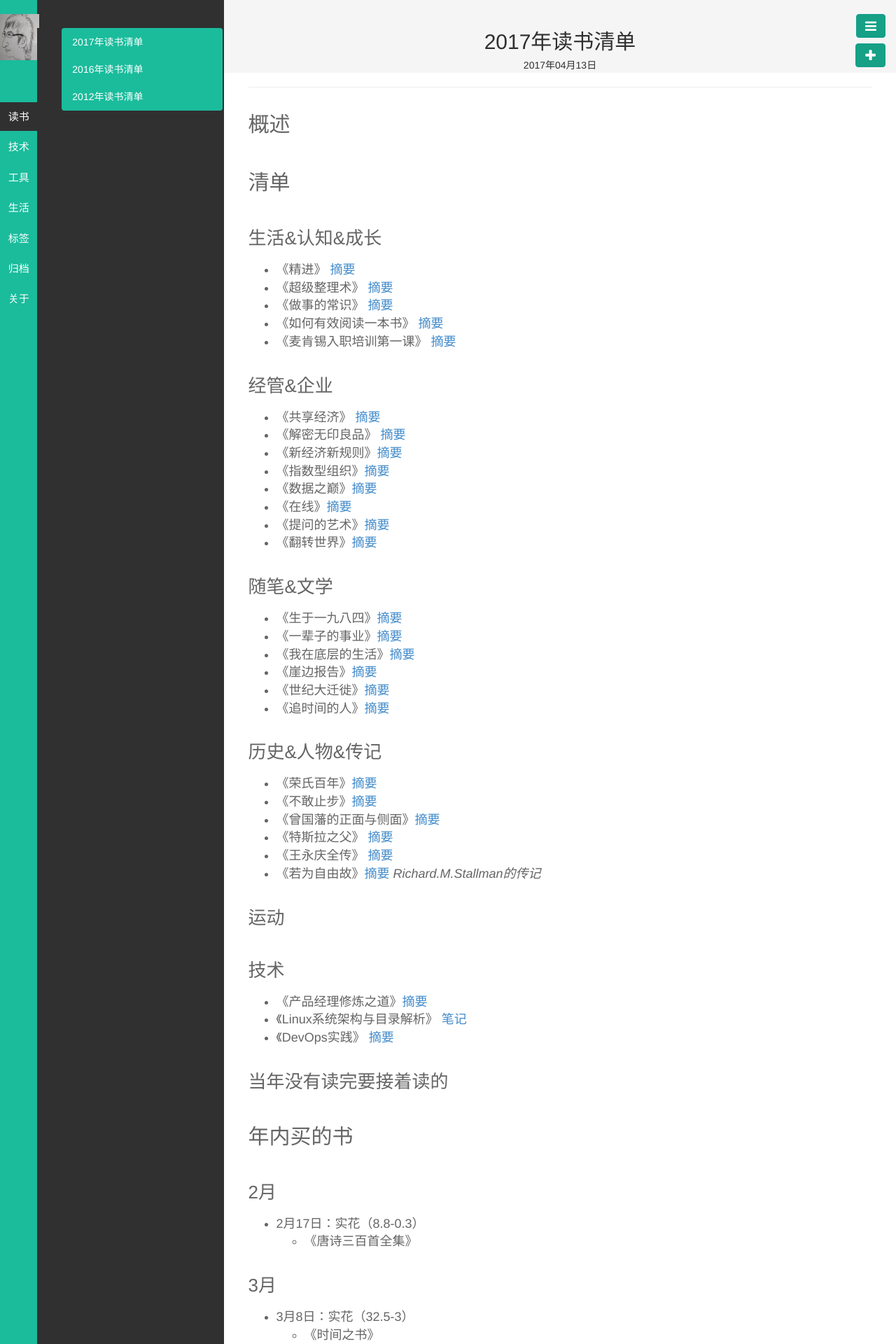
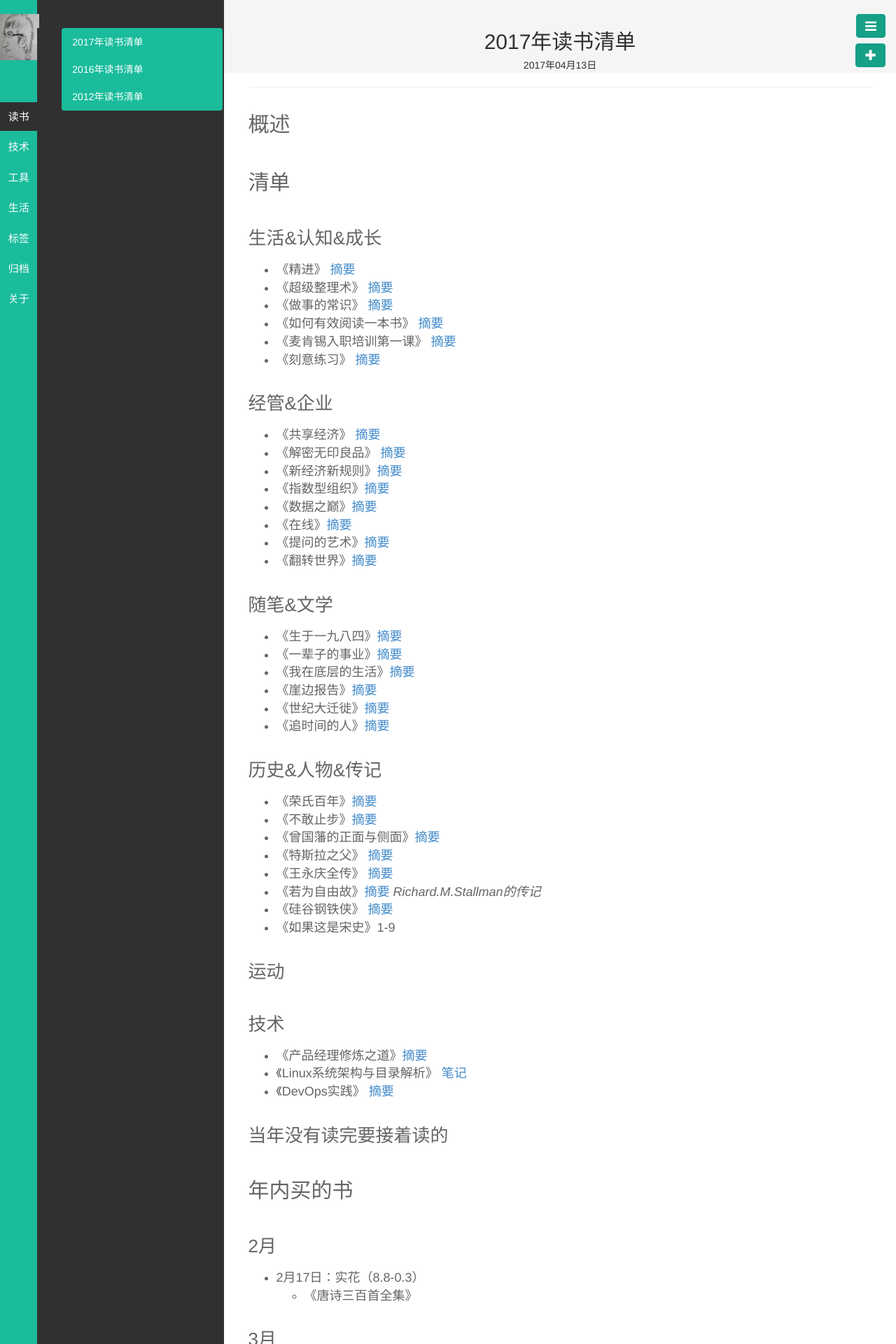
Before and after one commit to wolflion/blog, a Jekyll site: the page built from _posts/读书/2017-04-13-book-list-2017.md, in a window 1280 px wide. Shown: the top 1920 px of the page at 70% size. Built offline with Jekyll 4.4.1, drawn with Linux system fonts in a browser that asks for light colours.

Commit message:
update2017booklist06Month
update2017booklist06Month

```diff
--- a/_posts/读书/2017-04-13-book-list-2017.md
+++ b/_posts/读书/2017-04-13-book-list-2017.md
@@ -16,6 +16,7 @@ description:
 + 《做事的常识》 [摘要](http://www.jianshu.com/p/2525ae100b72)
 + 《如何有效阅读一本书》 [摘要](http://www.jianshu.com/p/231372c11a12)
 + 《麦肯锡入职培训第一课》 [摘要](http://www.jianshu.com/p/07b09e53a28d)
++ 《刻意练习》 [摘要](http://www.jianshu.com/p/cf2311dcf4c7)
 
 ###  经管&企业
 + 《共享经济》 [摘要](http://www.jianshu.com/p/a42b72f1beb7)
@@ -42,6 +43,8 @@ description:
 + 《特斯拉之父》 [摘要](http://www.jianshu.com/p/7aed66ee15bc)
 + 《王永庆全传》 [摘要](http://www.jianshu.com/p/a0324436902b)
 + 《若为自由故》[摘要](http://www.jianshu.com/p/bcbb502ad7e5) *Richard.M.Stallman的传记*
++ 《硅谷钢铁侠》 [摘要](http://www.jianshu.com/p/d6195414071a)
++ 《如果这是宋史》1-9
 
 ###  运动
 
```
